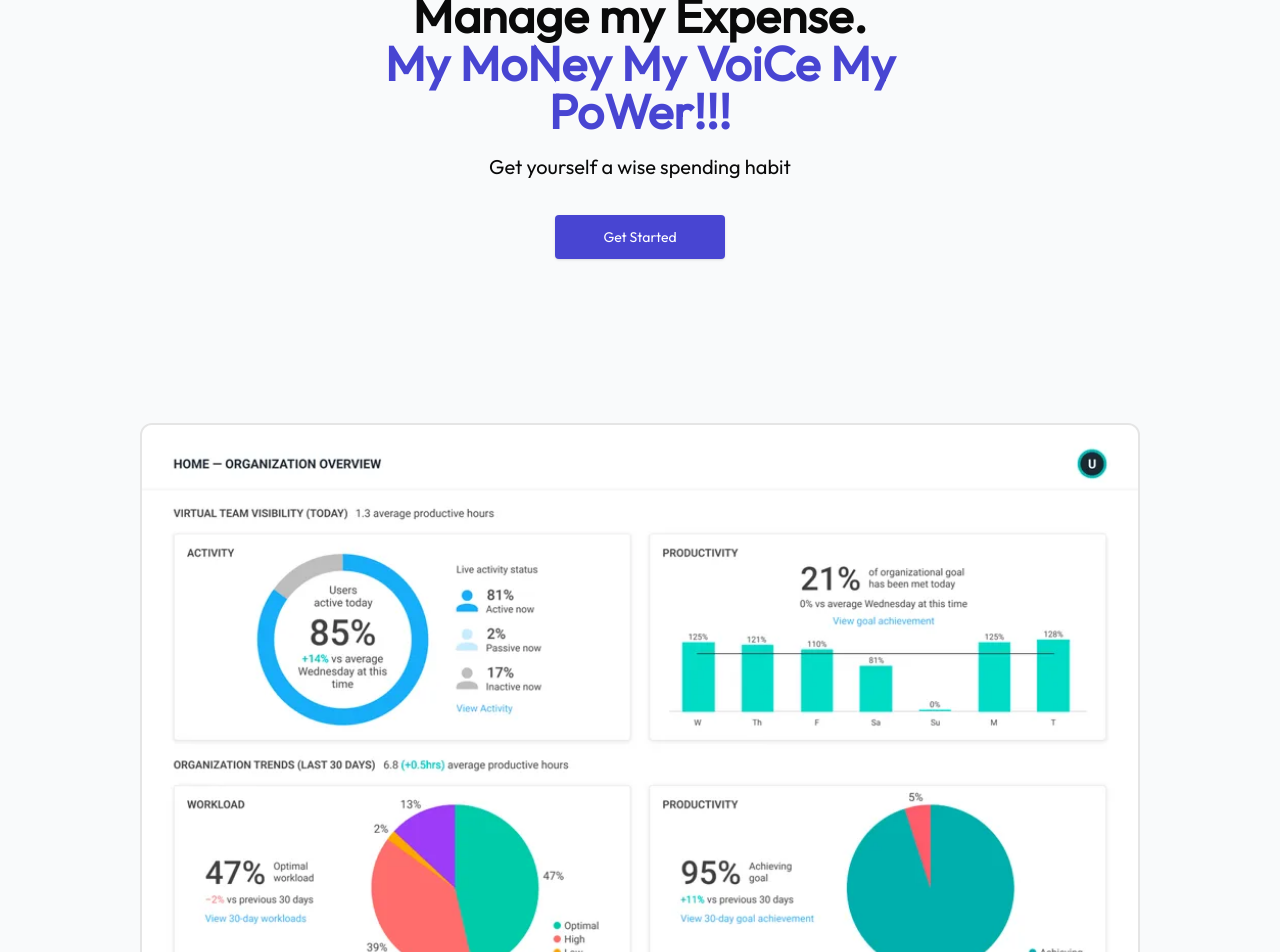
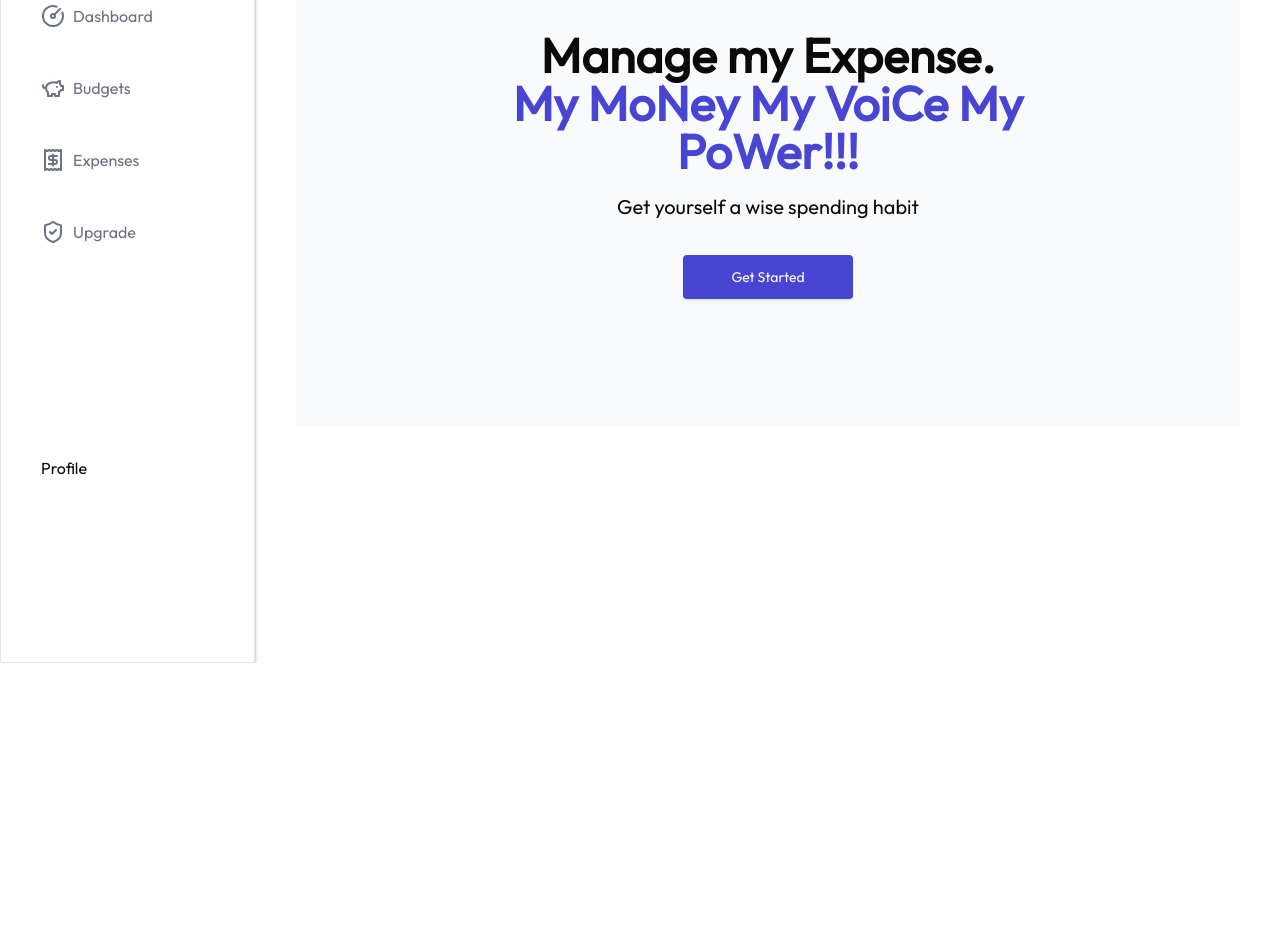
Before and after one commit to Oseun12/Expense-Tracker, a Next.js app: page / in a window 1280 px wide. Shown: the part 260-1212 px from the top of the page. After the commit the page ends 923 px from the top, so only its background shows below. Built offline with nearby package versions, Linux system fonts and the light colour scheme; no server answers.

Commit message:
Chore: setting up the authMiddleware to protect routes

```diff
--- a/app/(auth)/sign-in/[[...sign-in]]/page.jsx
+++ b/app/(auth)/sign-in/[[...sign-in]]/page.jsx
@@ -1,6 +1,19 @@
-import { SignIn } from "@clerk/nextjs";
+'use client'
+
+import { SignIn, useSignIn } from "@clerk/nextjs";
+import { useRouter } from "next/navigation";
+import { useEffect } from "react";
+
 
 export default function SignInPage() {
+    const {isSignedIn, signIn} = useSignIn();
+    const router = useRouter();
+
+    useEffect(() => {
+        if (isSignedIn) {
+            router.push('/(router)/dashboard/')
+        }
+    })
   return (
     <section className="bg-white">
         <div className="lg:grid lg:min-h-screen lg:grid-cols-12">
@@ -28,18 +41,18 @@ export default function SignInPage() {
                 </a>
 
                 <h2 className="mt-6 text-2xl font-bold text-white sm:text-3xl md:text-4xl">
-                Welcome to Squid 🦑
+                Welcome to <span className="text-blue-700">PlanYourWealth</span>
                 </h2>
 
                 <p className="mt-4 leading-relaxed text-white/90">
-                Lorem, ipsum dolor sit amet consectetur adipisicing elit. Eligendi nam dolorum aliquam,
-                quibusdam aperiam voluptatum.
+                    Join us on a journey to transform your financial management experience. At PowerSpending, we empower you with the tools and insights to take control of your finances with ease and confidence. Create an account today and start making smarter financial decisions for a brighter future.
                 </p>
+
             </div>
             </section>
 
             <main
-            className="flex items-center justify-center px-8 py-8 sm:px-12 lg:col-span-7 lg:px-16 lg:py-12 xl:col-span-6"
+            className="flex items-center justify-center px-8 py-8 sm:px-12 lg:col-span-7 lg:px-16 lg:py-12 xl:col-span-6 "
             >
             <div className="max-w-xl lg:max-w-3xl">
                 <div className="relative -mt-16 block lg:hidden">
@@ -62,15 +75,15 @@ export default function SignInPage() {
                 </a>
 
                 <h1 className="mt-2 text-2xl font-bold text-gray-900 sm:text-3xl md:text-4xl">
-                    Welcome to Squid 🦑
+                    Welcome to <span className="text-blue-700">PlanYourWealth</span>
                 </h1>
 
-                <p className="mt-4 leading-relaxed text-gray-500">
-                    Lorem, ipsum dolor sit amet consectetur adipisicing elit. Eligendi nam dolorum aliquam,
-                    quibusdam aperiam voluptatum.
+                <p className="mt-4 leading-relaxed text/90 mb-10">
+                    Join us on a journey to transform your financial management experience. At PowerSpending, we empower you with the tools and insights to take control of your finances with ease and confidence. Create an account today and start making smarter financial decisions for a brighter future.
                 </p>
+
                 </div>
-                <SignIn />
+                <SignIn/>
                 </div>
             </main>
         </div>
--- a/app/(routes)/dashboard/expenses/[id]/page.jsx
+++ b/app/(routes)/dashboard/expenses/[id]/page.jsx
@@ -26,12 +26,13 @@ import { useRouter } from 'next/navigation';
 import { toast } from 'sonner';
 
 
-function ExpensesCheck({params}) {
+function ExpensesCheck({ params }) {
 
   const {user} = useUser();
   const [budgetInfo, setBudgetInfo] = useState();
   const [expensesList, setExpensesList] = useState([]);
   const router = useRouter()
+
   useEffect(() => {
     user&&getBudgetInfo();
   }, [user]);
--- /dev/null
+++ b/app/(routes)/dashboard/expenses/page.jsx
@@ -0,0 +1,17 @@
+import React from 'react'
+import ExpenseListTable from './_components/ExpensesListTable'
+import ExpensesCheck from './[id]/page';
+
+
+function Expense() {
+  return (
+    <div>
+      <div className='p-10'>
+        <h2 className='font-bold text-5xl'>My Expenses</h2>
+        {/* <ExpensesCheck/> */}
+    </div>
+    </div>
+  )
+}
+
+export default Expense
--- /dev/null
+++ b/app/_components/FrontPage.jsx
@@ -0,0 +1,30 @@
+import React from 'react';
+import SideNav from '../(routes)/dashboard/_components/SideNav';
+import Hero from './Hero';
+import Header from './Header';
+
+function FrontPage() {
+  return (
+    <div className="flex flex-col h-screen">
+      {/* Header */}
+      <div className='w-full'>
+        <Header />
+      </div>
+
+      {/* Main Content Area */}
+      <div className="flex flex-1">
+        {/* Sidebar */}
+        <div className='w-64 border-r shadow-md'>
+          <SideNav />
+        </div>
+
+        {/* Main Content */}
+        <main className="flex-1 p-10">
+          <Hero />
+        </main>
+      </div>
+    </div>
+  );
+}
+
+export default FrontPage;
--- a/app/_components/Hero.jsx
+++ b/app/_components/Hero.jsx
@@ -28,11 +28,11 @@ const Hero = () => {
                 </div>
                 </div>
             </div>
-            <Image src="/images/dashboard2.webp"
+            {/* <Image src="/images/dashboard2.webp"
             alt="dashboard"
             width={1000}
             height={500}
-            className="mt-9 rounded-xl border-2" />
+            className="mt-9 rounded-xl border-2" /> */}
         </section>
     </div>
   )
--- a/app/page.js
+++ b/app/page.js
@@ -2,12 +2,15 @@
 import Image from "next/image";
 import Header from "./_components/Header";
 import Hero from "./_components/Hero";
+import SideNav from '../app/(routes)/dashboard/_components/SideNav';
+import Dashboard from '../app/(routes)/dashboard/page'
+import FrontPage from "./_components/FrontPage";
+
 
 export default function Home() {
   return (
     <div>
-      <Header />
-      <Hero />
+      <FrontPage/>
     </div>
   );
 }
--- a/middleware.ts
+++ b/middleware.ts
@@ -1,6 +1,8 @@
-import { clerkMiddleware } from "@clerk/nextjs/server";
+import { clerkMiddleware, authMiddleware } from "@clerk/nextjs/server";
 
-export default clerkMiddleware();
+export default authMiddleware({
+  publicRoutes: ['/']
+});
 
 export const config = {
   matcher: [
```
Also changed, not shown: 1 other file (tests, documents, lock files or other folders).
